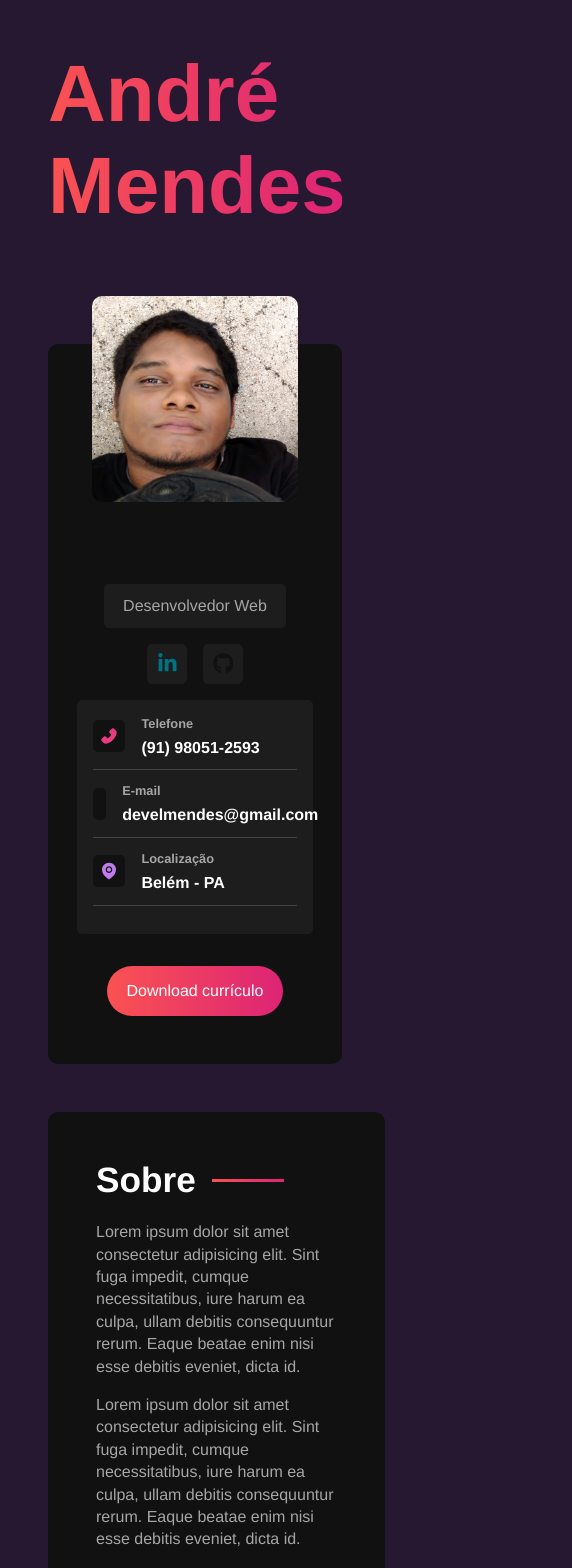
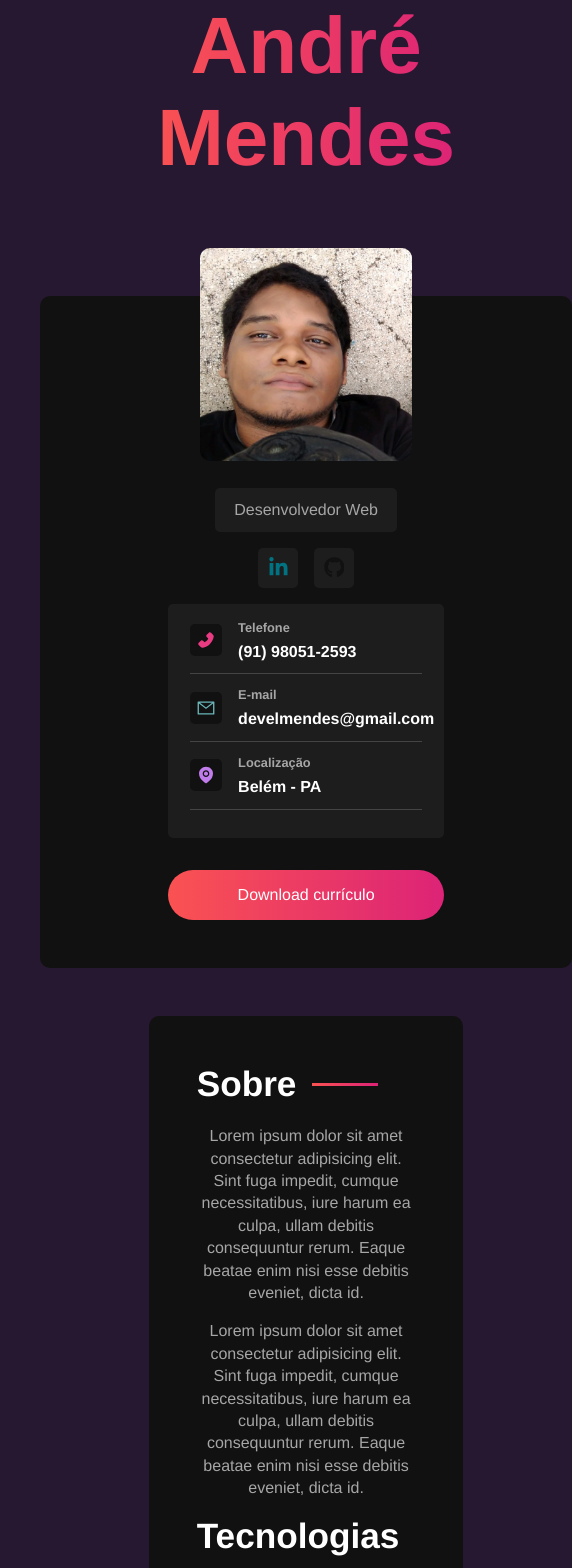
Before and after one commit to devisceral/portfolio-react-sass, a React (Vite) app: page / in a window 390 px wide. Shown: the top 1568 px of the page, 572 px wide, since content can reach past the window. Built offline with nearby package versions, Linux system fonts and the light colour scheme.

Commit message:
responsive adjust

```diff
--- a/src/components/ProjectsContainer.jsx
+++ b/src/components/ProjectsContainer.jsx
@@ -1,3 +1,5 @@
+import "../styles/components/projectscontainer.sass";
+
 const ProjectsContainer = () => {
   return (
     <section className="projects-container">
--- a/src/components/Sidebar.jsx
+++ b/src/components/Sidebar.jsx
@@ -5,7 +5,6 @@ import InformationContainer from "./InformationContainer"
 import Avatar from "../img/andremendes.jpg"
 
 import "../styles/components/sidebar.sass"
-
 
 const Sidebar = () => {
   return (
--- a/src/styles/components/app.sass
+++ b/src/styles/components/app.sass
@@ -8,8 +8,20 @@
 
   h1
     width: 100%
+    color: variables.$text-color
     font-size: 5rem
     margin-bottom: 4rem
     background: variables.$gradient
     -webkit-background-clip: text
     -webkit-text-fill-color: transparent
+
+@media (max-width: 800px)
+  #portfolio
+    align-items: center
+    padding: 0 20px
+    margin: 0 20px
+    flex-direction: column
+    text-align: center
+
+  h1
+    text-align: center
--- a/src/styles/components/informationcontainer.sass
+++ b/src/styles/components/informationcontainer.sass
@@ -4,11 +4,13 @@
 #information
   @include mixins.center
   flex-direction: column
+  flex-wrap: wrap
   background-color: variables.$bg-color-secondary
   padding: 1rem
   margin-bottom: 2rem
   text-align: left
   width: 80%
+  min-width: 80%
   border-radius: variables.$card-border-radius
 
   .info-card
@@ -18,7 +20,7 @@
     padding-bottom: .8rem
     margin-bottom: .8rem
     border-bottom: 1px solid #444
-    width: 100%
+    width: 95%
 
     h3
       color: variables.$text-color-secondary
@@ -40,5 +42,11 @@
       color: #e93b81
     #email-icon
       color: #6ab5b9
+      width: 2rem
+      min-width: 2rem
     #pin-icon
       color: #c17ceb
+
+@media (max-width: 800px)
+    #information
+      width: 100%
--- /dev/null
+++ b/src/styles/components/projectscontainer.sass
@@ -0,0 +1,3 @@
+@media (max-width: 730px)
+  .btn
+    width: 100%
--- a/src/styles/components/sidebar.sass
+++ b/src/styles/components/sidebar.sass
@@ -10,10 +10,10 @@
   flex-direction: column
   text-align: center
   position: relative
-  padding: 3rem 0
+  padding: 3rem 2rem
 
   img
-    max-width: 70%
+    max-width: 45%
     border-radius: variables.$container-border-radius
     position: absolute
     top: -3rem
@@ -27,3 +27,13 @@
 
   .btn
     @include mixins.btn
+
+  @media (max-width: 800px)
+    #sidebar
+    padding: 0 8rem
+
+    img
+      width: 40%
+
+    .btn
+      margin-bottom: 3rem
--- a/src/styles/components/technologiescontainer.sass
+++ b/src/styles/components/technologiescontainer.sass
@@ -11,6 +11,7 @@
 
     .technology-card
       @include mixins.center
+      flex-wrap: wrap
       gap: 1rem
       padding: 1rem
       border: 1px solid #333
--- a/src/styles/variables.sass
+++ b/src/styles/variables.sass
@@ -6,4 +6,4 @@ $bg-color: #111
 $bg-color-secondary: #1d1d1d
 $container-border-radius: 10px
 $card-border-radius: 5px
-$gradient: linear-gradient(90deg, rgba(250,82,82,1) 0%, rgba(221, 36, 118, 1) 100%)
+$gradient: linear-gradient(90deg, rgba(250,82,82,1) 0%, rgba(221, 36, 118, 1) 98%)
```
Also changed, not shown: src/components/InformationContainer.jsx (line endings or trailing spaces).
